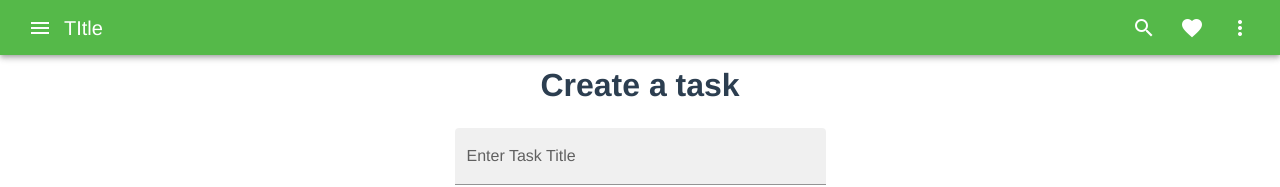
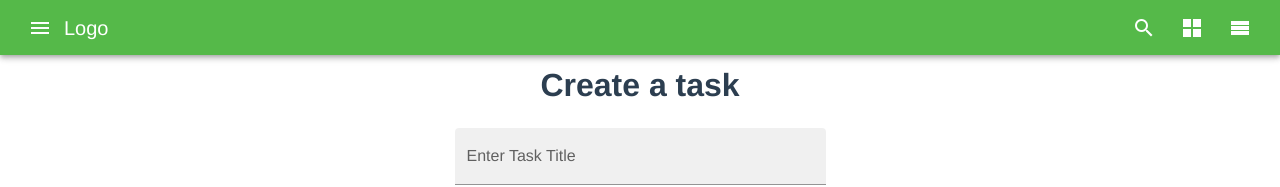
Before and after one commit to mp250444/task_management, a Vue app: page /create_task in a window 1280 px wide. Shown: the top 187 px of the page. Built offline with nearby package versions, Linux system fonts and the light colour scheme.

Commit message:
Update toolbarItem.vue

```diff
--- a/src/components/toolbarItem.vue
+++ b/src/components/toolbarItem.vue
@@ -6,18 +6,18 @@
          <v-btn icon @click.stop="sendDrawerInfo">
             <v-icon color="#ffffff"> mdi-menu</v-icon>
          </v-btn>
-         <v-toolbar-title class="itemsColor">TItle</v-toolbar-title>
+         <v-toolbar-title class="itemsColor">Logo</v-toolbar-title>
          <v-spacer></v-spacer>
          <v-btn icon>
             <v-icon color="#ffffff"> mdi-magnify</v-icon>
          </v-btn>
 
          <v-btn icon>
-            <v-icon color="#ffffff"> mdi-heart</v-icon>
+            <v-icon color="#ffffff"> mdi-view-grid</v-icon>
          </v-btn>
 
          <v-btn icon>
-            <v-icon color="#ffffff"> mdi-dots-vertical</v-icon>
+            <v-icon color="#ffffff">mdi-view-sequential</v-icon>
          </v-btn>
       </v-toolbar>
 
```
